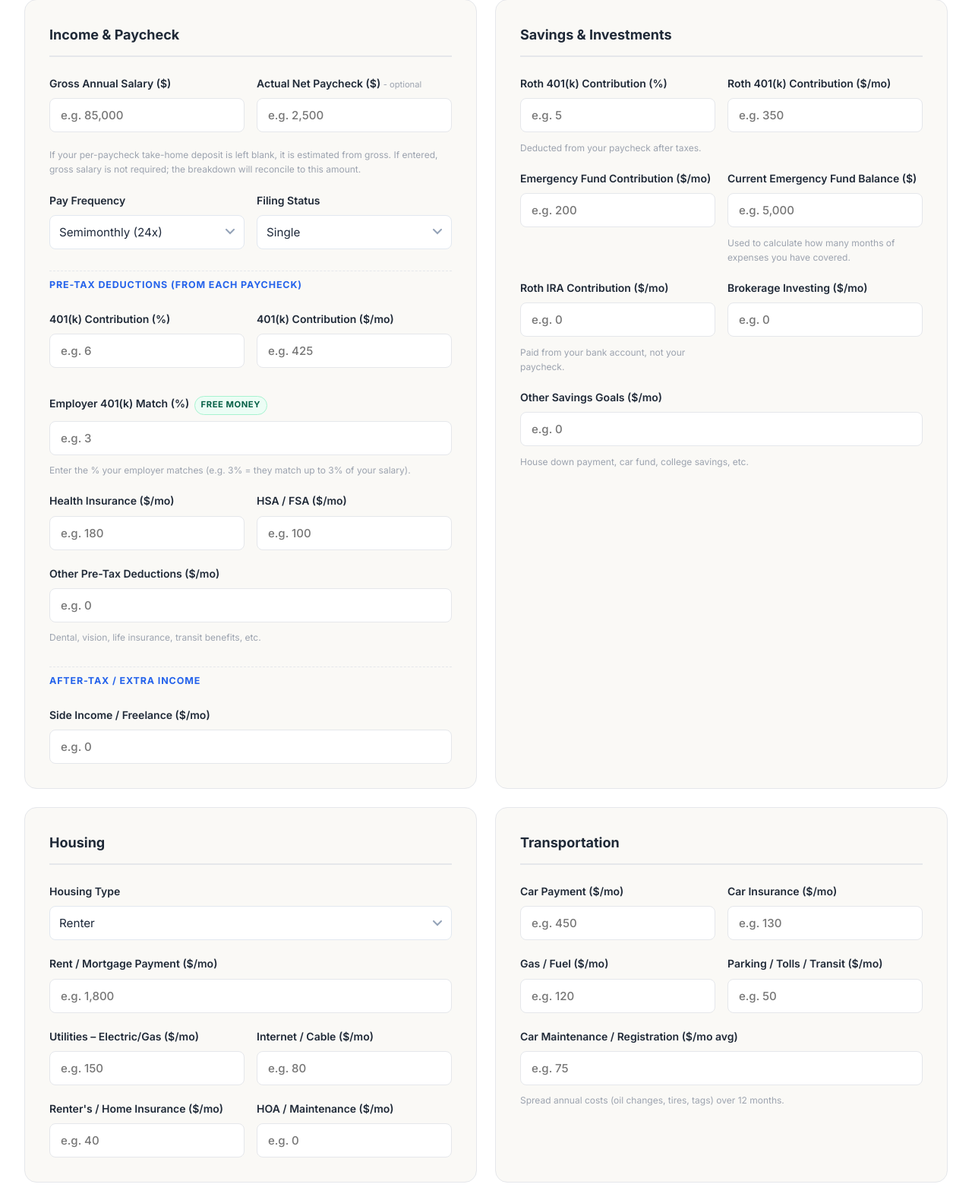
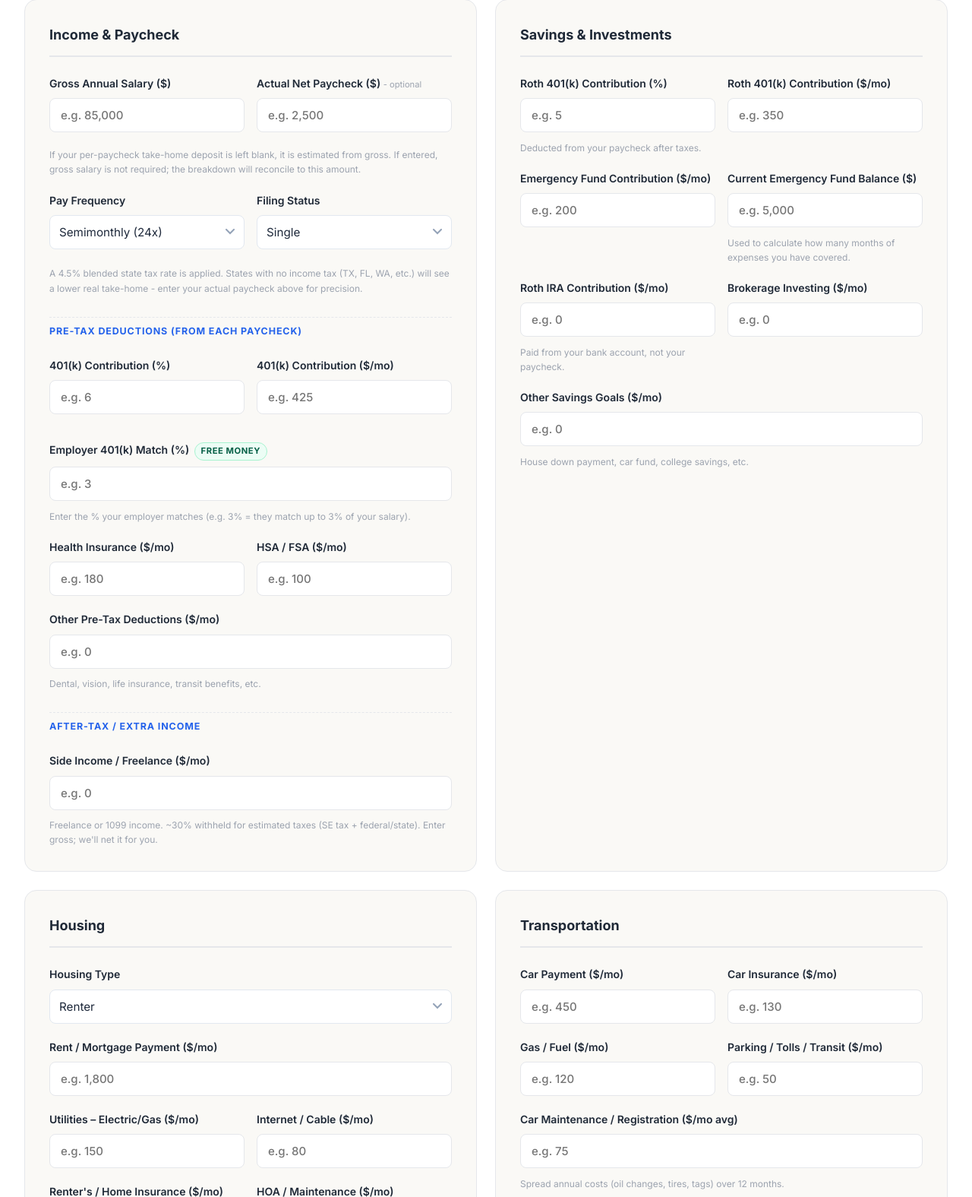
Before and after one commit to alboumgr-svg/moneybymath, a Flask app: page /budget in a window 1280 px wide. Shown: the part 801-2376 px from the top of the page at 76% size. Run offline with Flask 3, Linux system fonts and the light colour scheme; some libraries are stand-ins or nearby versions.

Commit message:
Updates to Fi

```diff
--- a/static/budget-script.js
+++ b/static/budget-script.js
@@ -135,14 +135,29 @@ async function initTaxData() {
 }
 
 function estimateTax(grossAnnual, preTaxDeductionsAnnual, status) {
+    const FALLBACK_2026 = {
+        single: { stdDeduction: 16100, brackets: [
+            { rate: 0.10, limit: 12400 }, { rate: 0.12, limit: 50400 },
+            { rate: 0.22, limit: 105700 }, { rate: 0.24, limit: 201775 },
+            { rate: 0.32, limit: 256225 }, { rate: 0.35, limit: 640600 },
+            { rate: 0.37, limit: Infinity }
+        ]},
+        mfj: { stdDeduction: 32200, brackets: [
+            { rate: 0.10, limit: 24800 }, { rate: 0.12, limit: 100800 },
+            { rate: 0.22, limit: 211400 }, { rate: 0.24, limit: 403550 },
+            { rate: 0.32, limit: 512450 }, { rate: 0.35, limit: 768700 },
+            { rate: 0.37, limit: Infinity }
+        ]},
+        hoh: { stdDeduction: 24150, brackets: [
+            { rate: 0.10, limit: 17700 }, { rate: 0.12, limit: 67450 },
+            { rate: 0.22, limit: 105700 }, { rate: 0.24, limit: 201775 },
+            { rate: 0.32, limit: 256200 }, { rate: 0.35, limit: 640600 },
+            { rate: 0.37, limit: Infinity }
+        ]}
+    };
     const info = taxData2026
         ? (taxData2026[status] || taxData2026.single)
-        : { stdDeduction: 14600, brackets: [
-            {rate: 0.10, limit: 11600}, {rate: 0.12, limit: 47150},
-            {rate: 0.22, limit: 100525}, {rate: 0.24, limit: 191950},
-            {rate: 0.32, limit: 243725}, {rate: 0.35, limit: 609350},
-            {rate: 0.37, limit: Infinity}
-          ]};
+        : (FALLBACK_2026[status] || FALLBACK_2026.single);
 
     const taxableIncome = Math.max(0, grossAnnual - preTaxDeductionsAnnual - info.stdDeduction);
 
@@ -157,7 +172,8 @@ function estimateTax(grossAnnual, preTaxDeductionsAnnual, status) {
     const limit = taxData2026 ? taxData2026.ficaWageBase : 176100;
     const fica = Math.min(grossAnnual, limit) * 0.062;
     // Medicare: 1.45% + 0.9% additional over $200k (single)
-    const medicare = grossAnnual * 0.0145 + Math.max(0, grossAnnual - 200000) * 0.009;
+    const medicareSurtaxThreshold = status === 'mfj' ? 250000 : 200000;
+    const medicare = grossAnnual * 0.0145 + Math.max(0, grossAnnual - medicareSurtaxThreshold) * 0.009;
     const stateTax = (grossAnnual - preTaxDeductionsAnnual) * AVG_STATE_TAX_RATE;
 
     return { fedTax, fica, medicare, stateTax, total: fedTax + fica + medicare + stateTax };
@@ -340,7 +356,10 @@ function calculate() {
     // Effective annual gross for all ratio calculations (may be estimated in Mode B)
     const effectiveGrossAnnual  = grossMonthly * 12;
     const totalTaxMonthly       = fedTaxMonthly + otherTaxesMonthly;
-    const availableCashMonthly  = bankDepositMonthly + sideIncome;
+    // Side/freelance income carries ~15.3% SE tax + income tax. A 70% net factor
+    // is a conservative but realistic estimate for most self-employment situations.
+    const sideIncomeNet = sideIncome * 0.70;
+    const availableCashMonthly = bankDepositMonthly + sideIncomeNet;
     const employerMatchMonthly  = grossMonthly * Math.min(empMatchPct, 100) / 100;
 
     /* ── 3. CATEGORY TOTALS ── */
--- a/templates/budget.html
+++ b/templates/budget.html
@@ -369,6 +369,7 @@
                             </select>
                         </div>
                     </div>
+                    <small class="input-note">A 4.5% blended state tax rate is applied. States with no income tax (TX, FL, WA, etc.) will see a lower real take-home - enter your actual paycheck above for precision.</small>
 
                     <div class="input-section-header">Pre-Tax Deductions (from each paycheck)</div>
 
@@ -411,6 +412,7 @@
                     <div class="input-group">
                         <label for="sideIncome">Side Income / Freelance ($/mo)</label>
                         <input type="text" id="sideIncome" placeholder="e.g. 0" oninput="fmt(this); calculate(); saveToStorage()">
+                        <small class="input-note">Freelance or 1099 income. ~30% withheld for estimated taxes (SE tax + federal/state). Enter gross; we'll net it for you.</small>
                     </div>
 
                 </div>
--- a/templates/federal-tax.html
+++ b/templates/federal-tax.html
@@ -353,7 +353,8 @@
                 <div class="formula">
                     <strong>Progressive Brackets:</strong> Only the income <em>within</em> each bracket is taxed at that rate.
                     Earning $60,000 as a single filer does not mean all $60,000 is taxed at 22% -
-                    only the slice of income between $12,400–$50,400 is taxed at 22%.
+                    only the slice of income between $50,400–$105,700 is taxed at 22%.
+                    The first $12,400 of taxable income is taxed at 10%, and the next slice up to $50,400 at 12%.
                 </div>
                 <div class="formula">
                     <strong>Effective Rate:</strong> Total federal tax ÷ Gross income.
```
Also changed, not shown: static/financial-health-check-script.js (+77 -4 lines).
